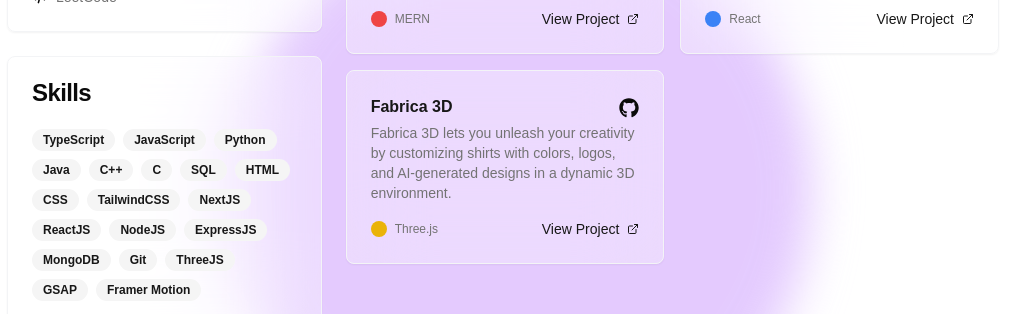
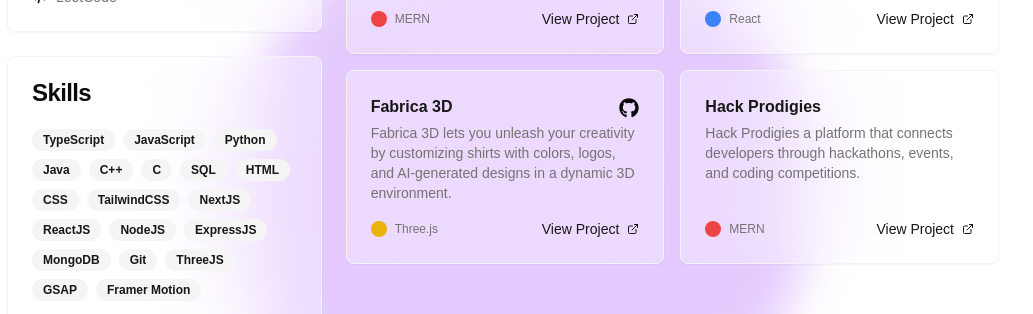
Before and after one commit to coolCoderD/Github-Portfolio-, a Next.js app: page / in a window 1280 px wide. Shown: the part 518-832 px from the top of the page, without its empty margins (137-1170 px from the left). Built offline with nearby package versions, Linux system fonts and the light colour scheme.

Commit message:
new project added

```diff
--- a/src/components/Projects.tsx
+++ b/src/components/Projects.tsx
@@ -28,12 +28,13 @@ export const projects = [
         link: "https://shirt3d98.netlify.app/",
         github:"https://github.com/coolCoderD/Fabrica-3D",
     },
-    // {
-    //     title: "AI Chatbot",
-    //     description: "A machine learning powered chatbot using Python and TensorFlow",
-    //     tech: "Python",
-    //     link: "#",
-    // },
+    {
+        title: "Hack Prodigies",
+        description: "Hack Prodigies a platform that connects developers through hackathons, events, and coding competitions.",
+        tech: "MERN",
+        link: "https://hackprodigies.vercel.app/",
+    },
+
 ]
 
 const techColors = {
@@ -63,9 +64,11 @@ export const Projects = () => {
                                 >
                                     {p.title}
                                 </Link>
+                              {p.github &&
                                 <Link href={p.github} target="_blank"  rel="noopener noreferrer">
                                 <FaGithub className="inline-block cursor-pointer size-5 ml-2" />
                                 </Link>
+}
                                 </div>
                                 <p className="text-sm text-muted-foreground mt-1 mb-4">
                                     {p.description}
```
